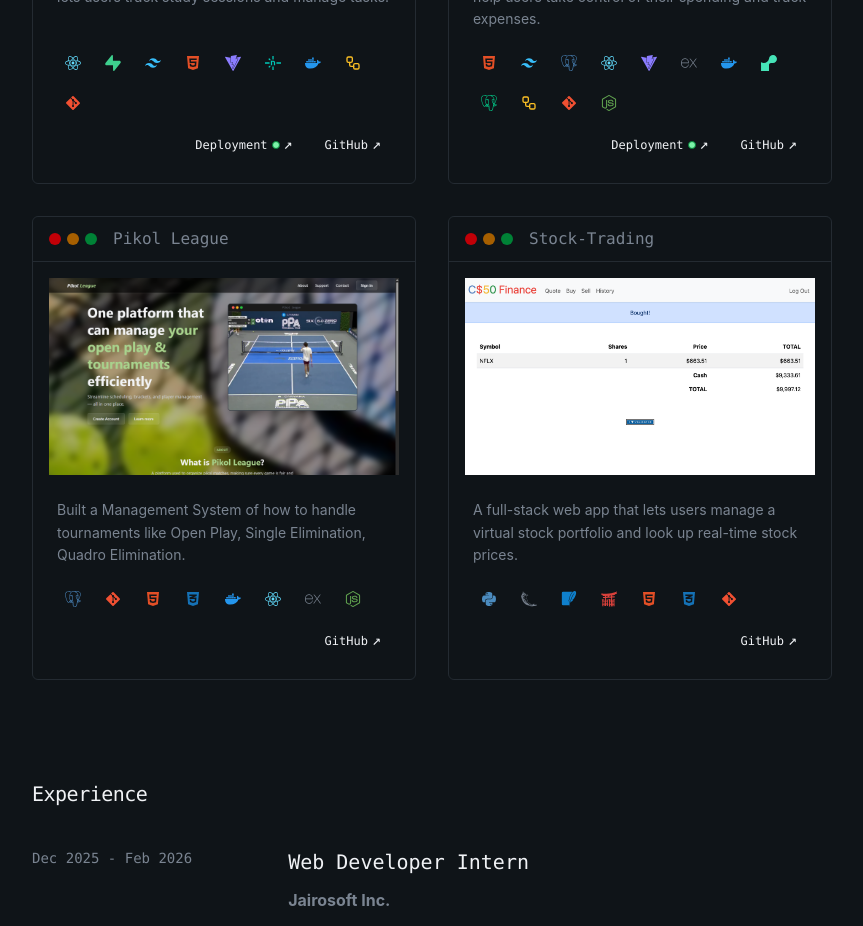
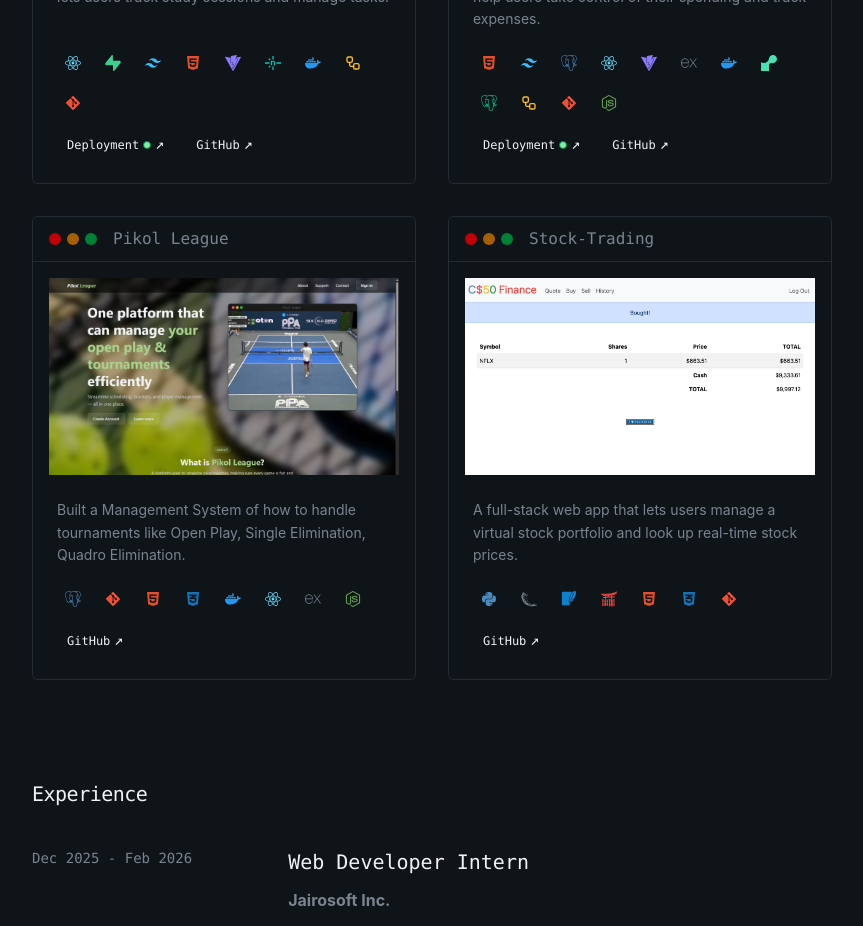
Before and after one commit to Ein-shen/My-porfolio, a React (Vite) app: page / in a window 1280 px wide. Shown: the part 1000-1926 px from the top of the page, without its empty margins (208-1071 px from the left). Built offline with nearby package versions, Linux system fonts and the light colour scheme; the HTML template or start-up script is replaced by a standard one.

Commit message:
added changes in the button deploemnt make it in the left side

```diff
--- a/src/sections/Projects.jsx
+++ b/src/sections/Projects.jsx
@@ -168,14 +168,14 @@ export const Projects = () => {
                   </ul>
 
                   {/* Deployment and GitHub buttons */}
-                  <div className="flex items-center justify-end gap-3">
+                  <div className="flex items-center justify-start gap-3">
                     {project.live && (
                       <a
                         href={project.live}
                         target="_blank"
                         rel="noopener noreferrer"
                         aria-label={`View live ${project.title} project`}
-                        className="group/live inline-flex items-center gap-1 rounded-md   px-2.5 py-1 font-mono text-xs transition-colors hover:bg-muted"
+                        className="group/live inline-flex items-center gap-1 rounded-md px-2.5 py-1 font-mono text-xs transition-colors hover:bg-muted"
                       >
                         Deployment
                         <span
@@ -196,7 +196,7 @@ export const Projects = () => {
                       target="_blank"
                       rel="noopener noreferrer"
                       aria-label={`View ${project.title} on GitHub`}
-                      className="group/gh inline-flex items-center gap-1 rounded-md   px-2.5 py-1 font-mono text-xs transition-colors hover:bg-muted"
+                      className="group/gh inline-flex items-center gap-1 rounded-md px-2.5 py-1 font-mono text-xs transition-colors hover:bg-muted"
                     >
                       GitHub
                       <span
```
